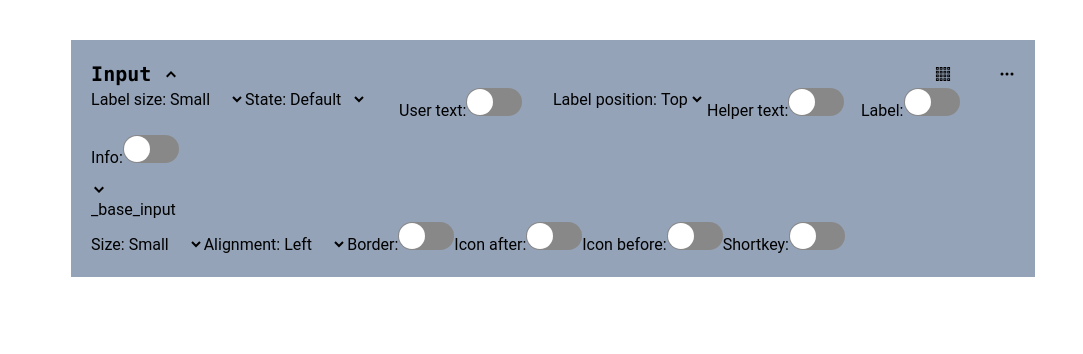
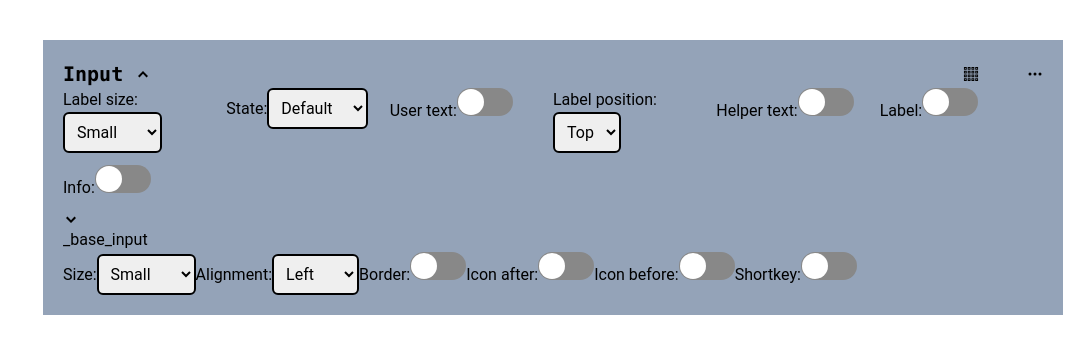
Before and after one commit to Taras-Roboteckyi/customizable_input_component, a React (Create React App) app: page / in a window 1280 px wide. Shown: the top 354 px of the page, without its empty margins (197-1280 px from the left). Built offline with nearby package versions, Linux system fonts and the light colour scheme; some icons are missing.

Commit message:
bag in select styled

```diff
--- a/src/components/Input/Select/Select.jsx
+++ b/src/components/Input/Select/Select.jsx
@@ -1,11 +1,17 @@
 export const Select = ({ value, onChange, option, text }) => {
   const { first, second, third } = option;
-
+  /* bg-bg_color */
   return (
     <label className="mb-3 ">
       {text}:
-      <select value={value} onChange={onChange} className="bg-bg_color">
-        <option value={first}>{first}</option>
+      <select
+        value={value}
+        onChange={onChange}
+        className="border-2 border-red-500 rounded-md p-2 focus:outline-none focus:ring-2 focus:ring-red-400"
+      >
+        <option value={first} className="border-2 border-rose-600">
+          {first}
+        </option>
         <option value={second}>{second}</option>
         {third && <option value={third}>{third}</option>}
       </select>
```
